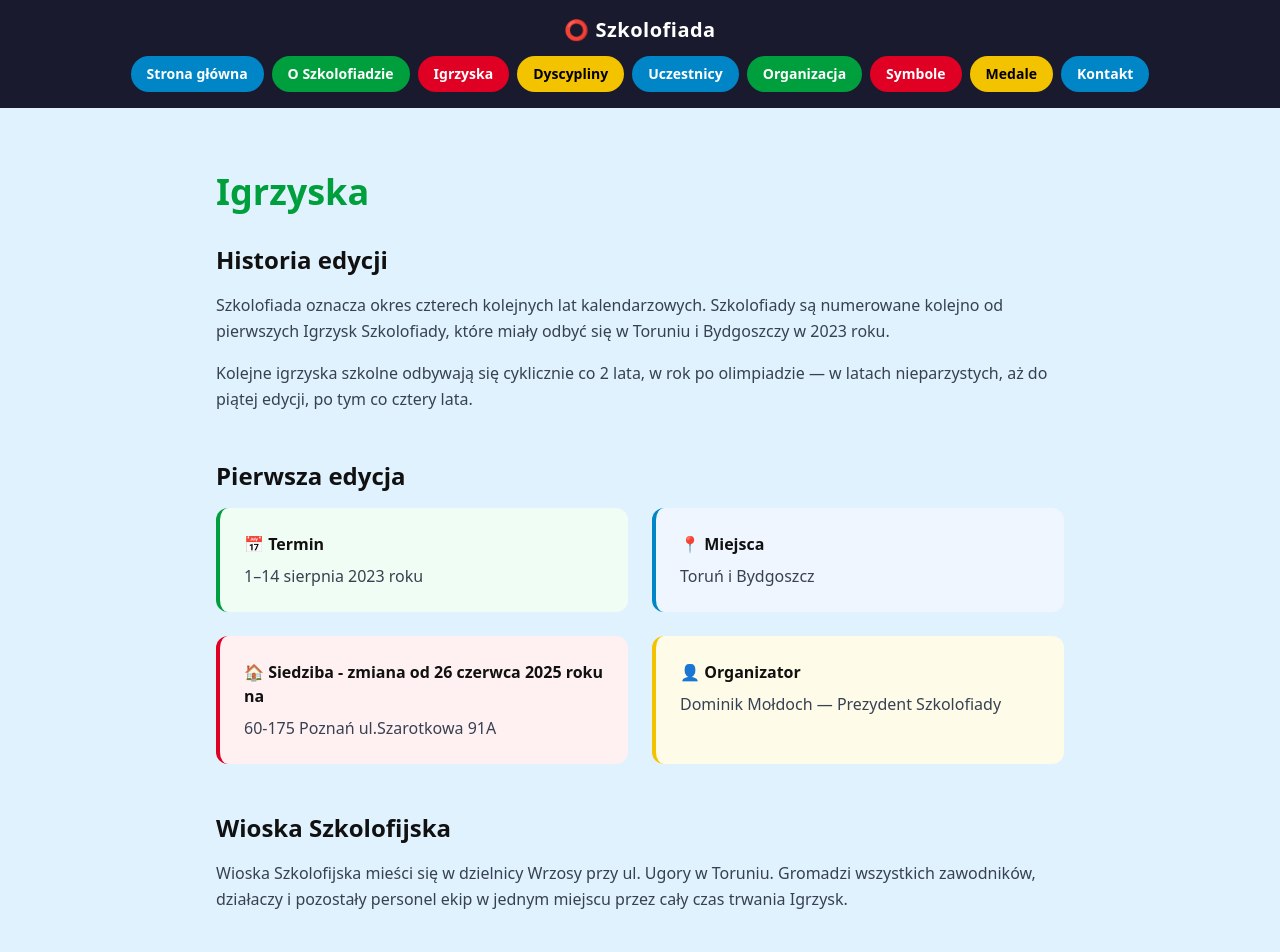
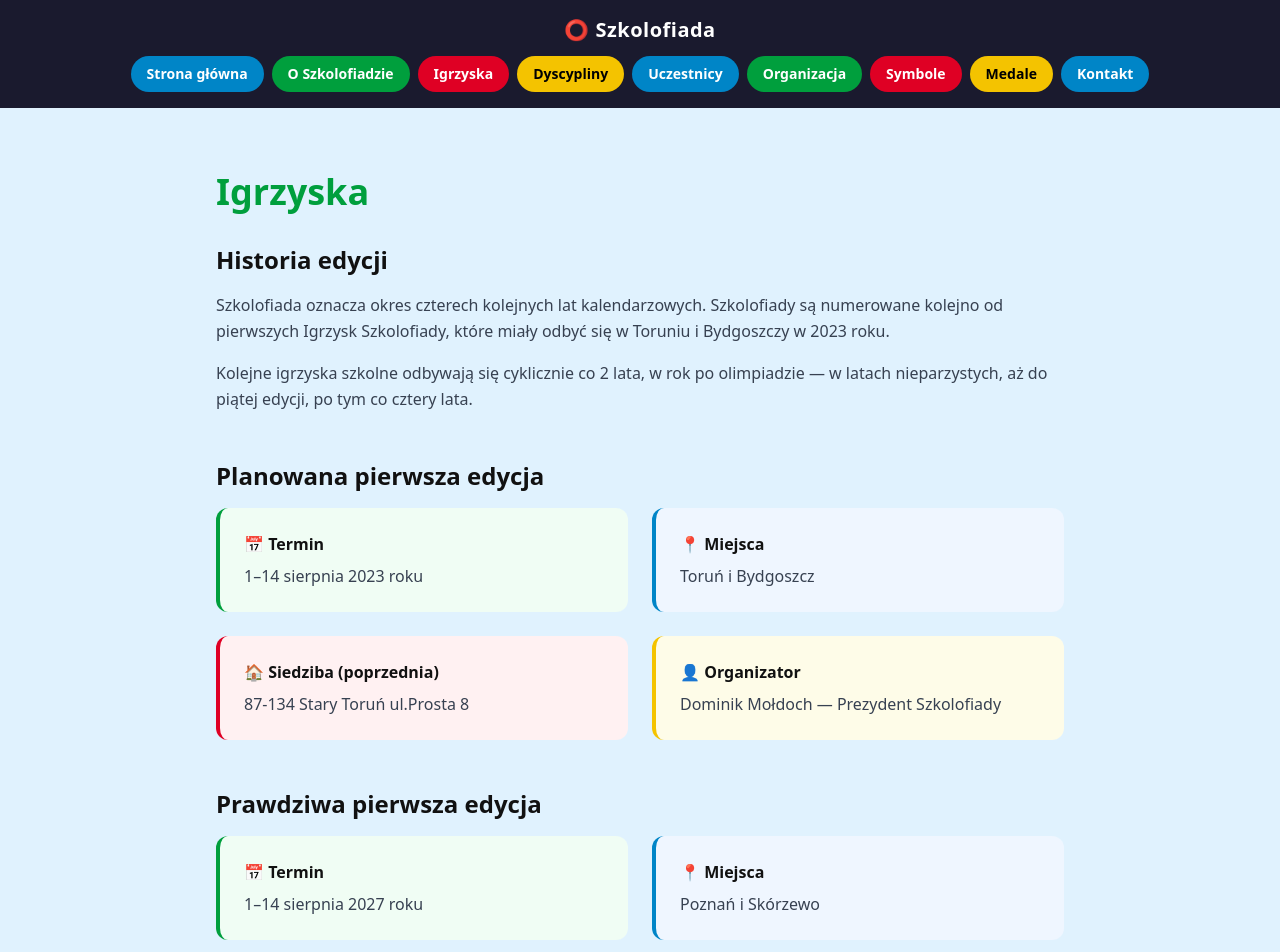
Before and after one commit to romatematycznie/Szkolofiada, a Next.js app: page /igrzyska in a window 1280 px wide. Shown: the top 952 px of the page. Built offline with nearby package versions, Linux system fonts and the light colour scheme.

Commit message:
Update page.tsx

```diff
--- a/app/igrzyska/page.tsx
+++ b/app/igrzyska/page.tsx
@@ -14,7 +14,7 @@ export default function Igrzyska() {
       </section>
 
       <section className="mb-12">
-        <h2 className="text-2xl font-bold mb-4">Pierwsza edycja</h2>
+        <h2 className="text-2xl font-bold mb-4">Planowana pierwsza edycja</h2>
         <div className="grid grid-cols-1 md:grid-cols-2 gap-6">
           <div className="p-6 rounded-xl border-l-4" style={{ borderColor: "var(--kolor-zielony)", backgroundColor: "#f0fdf4" }}>
             <h3 className="font-bold mb-2">📅 Termin</h3>
@@ -23,6 +23,28 @@ export default function Igrzyska() {
           <div className="p-6 rounded-xl border-l-4" style={{ borderColor: "var(--kolor-niebieski)", backgroundColor: "#eff6ff" }}>
             <h3 className="font-bold mb-2">📍 Miejsca</h3>
             <p className="text-gray-700">Toruń i Bydgoszcz</p>
+          </div>
+          <div className="p-6 rounded-xl border-l-4" style={{ borderColor: "var(--kolor-czerwony)", backgroundColor: "#fff1f2" }}>
+            <h3 className="font-bold mb-2">🏠 Siedziba (poprzednia) </h3>
+            <p className="text-gray-700">87-134 Stary Toruń ul.Prosta 8</p>
+          </div>
+          <div className="p-6 rounded-xl border-l-4" style={{ borderColor: "var(--kolor-zolty)", backgroundColor: "#fefce8" }}>
+            <h3 className="font-bold mb-2">👤 Organizator</h3>
+            <p className="text-gray-700">Dominik Mołdoch — Prezydent Szkolofiady</p>
+          </div>
+        </div>
+      </section>
+
+      <section className="mb-12">
+        <h2 className="text-2xl font-bold mb-4">Prawdziwa pierwsza edycja</h2>
+        <div className="grid grid-cols-1 md:grid-cols-2 gap-6">
+          <div className="p-6 rounded-xl border-l-4" style={{ borderColor: "var(--kolor-zielony)", backgroundColor: "#f0fdf4" }}>
+            <h3 className="font-bold mb-2">📅 Termin</h3>
+            <p className="text-gray-700">1–14 sierpnia 2027 roku</p>
+          </div>
+          <div className="p-6 rounded-xl border-l-4" style={{ borderColor: "var(--kolor-niebieski)", backgroundColor: "#eff6ff" }}>
+            <h3 className="font-bold mb-2">📍 Miejsca</h3>
+            <p className="text-gray-700">Poznań i Skórzewo</p>
           </div>
           <div className="p-6 rounded-xl border-l-4" style={{ borderColor: "var(--kolor-czerwony)", backgroundColor: "#fff1f2" }}>
             <h3 className="font-bold mb-2">🏠 Siedziba - zmiana od 26 czerwca 2025 roku na </h3>
@@ -35,6 +57,8 @@ export default function Igrzyska() {
         </div>
       </section>
 
+
+
       <section className="mb-12">
         <h2 className="text-2xl font-bold mb-4">Wioska Szkolofijska</h2>
         <p className="text-gray-700 leading-relaxed">
```
